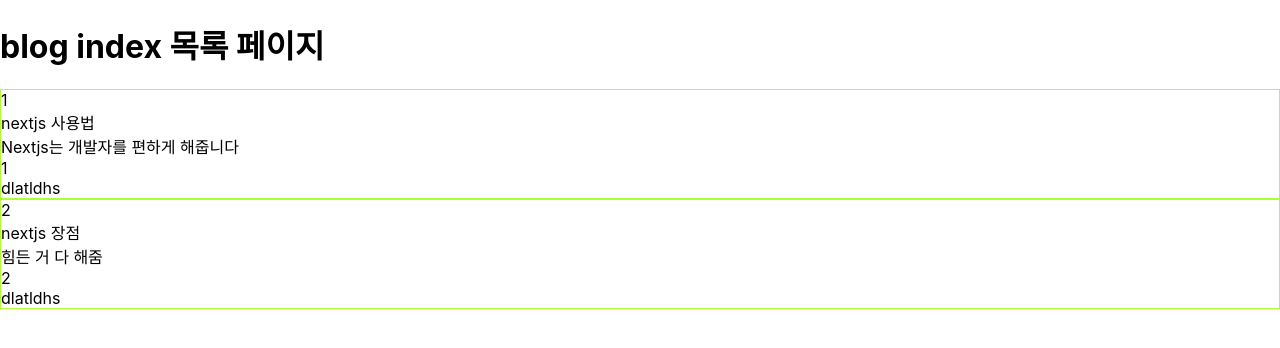
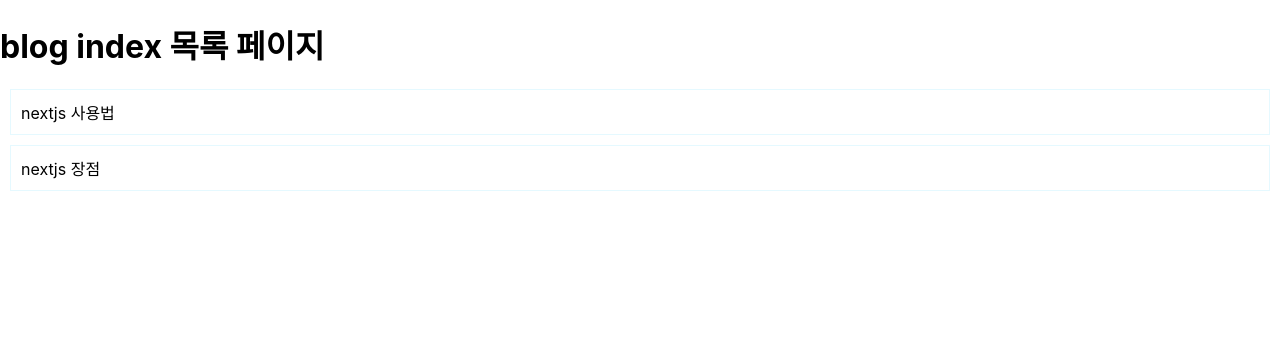
Before and after one commit to dlatldhs/nextjs-blog, a Next.js app: page /blog in a window 1280 px wide. Shown: the top 348 px of the page. Built offline with nearby package versions, Linux system fonts and the light colour scheme.

Commit message:
clickBlog function 제작

```diff
--- a/pages/blog/index.js
+++ b/pages/blog/index.js
@@ -3,8 +3,10 @@
 import axios from 'axios';
 import { useEffect, useState } from 'react';
 import style from './index.module.css';
+import { useRouter } from 'next/router'
 
 export default function Home() {
+  const router = useRouter();
   const [blogList, setBlogList] = useState([]);
   const fetchData = async() => {
     const result = await axios.get('/api/blog') // 내 서버 기준 (상대경로) api/blog 알아서 찾아감
@@ -15,6 +17,18 @@
     fetchData();
   },[]);  // 아무것도 안건드리면 한번 만 실행시킴
 
+
+  // 이렇게도 사용가능
+  // const clickBlog = (id) => {
+  //   return () => {
+  //     router.push(`/blog/${id}`);
+  //   }
+  // }
+
+  const clickBlog = (id) => () => {
+    router.push(`blog/${id}`);
+  }
+
   // object 형태로 바로 띄울수가 없음 -> 그래서 귀찮을 때 JSON.stringify() 해서 object를 string 형태로 바꿈
   return (
     <div>
@@ -22,12 +36,8 @@
       {/* <h1>{JSON.stringify(blogList)}</h1> */}
       {blogList.map((blog) => {
         return (
-          <div className={style.blog} key={blog.id}>
-            <div>{blog.id}</div>
+          <div className={style.blog} key={blog.id} onClick={clickBlog(blog.id)}>
             <div>{blog.title}</div>
-            <div>{blog.content}</div>
-            <div>{blog.readTime}</div>
-            <div>{blog.writer}</div>
           </div>
         )
       })}
--- a/pages/blog/index.module.css
+++ b/pages/blog/index.module.css
@@ -1,3 +1,10 @@
 .blog {
-    border: 1px solid greenyellow;
+    border: 1px solid rgba(0, 195, 255, 10%);
+    margin: 10px;
+    padding: 10px;
+
 }
+.blog:hover {
+    background-color: rgba(0, 195, 255, 10%);
+    cursor: pointer;
+}
```
